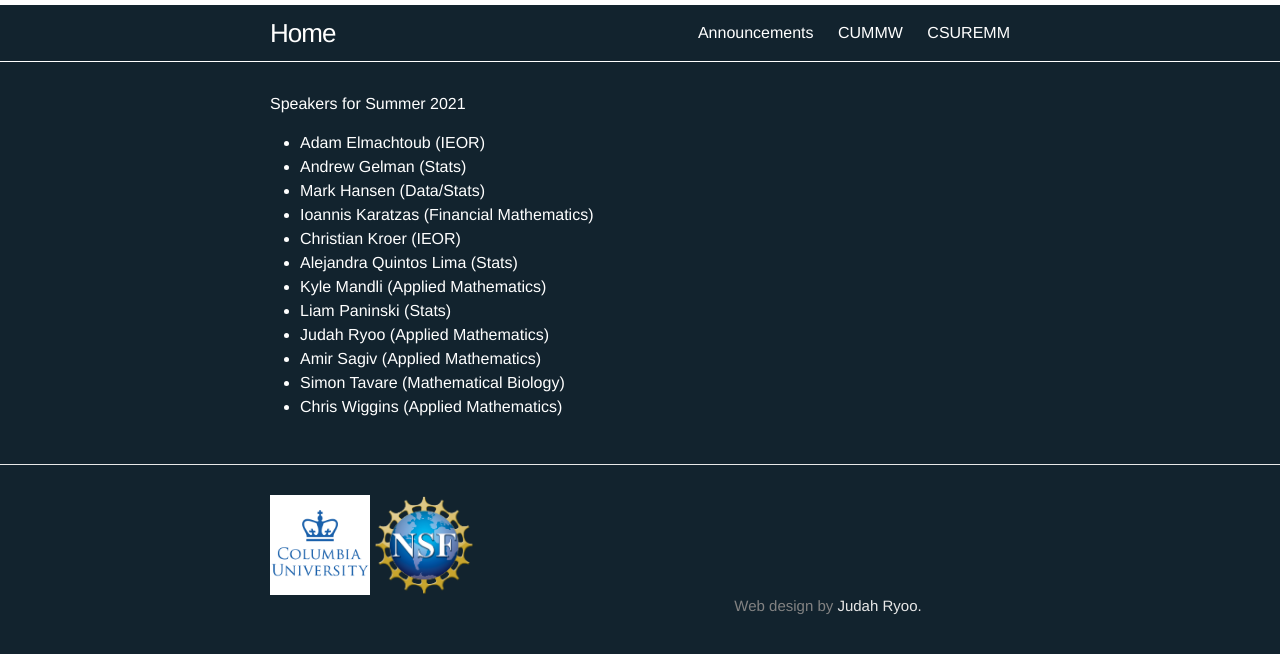
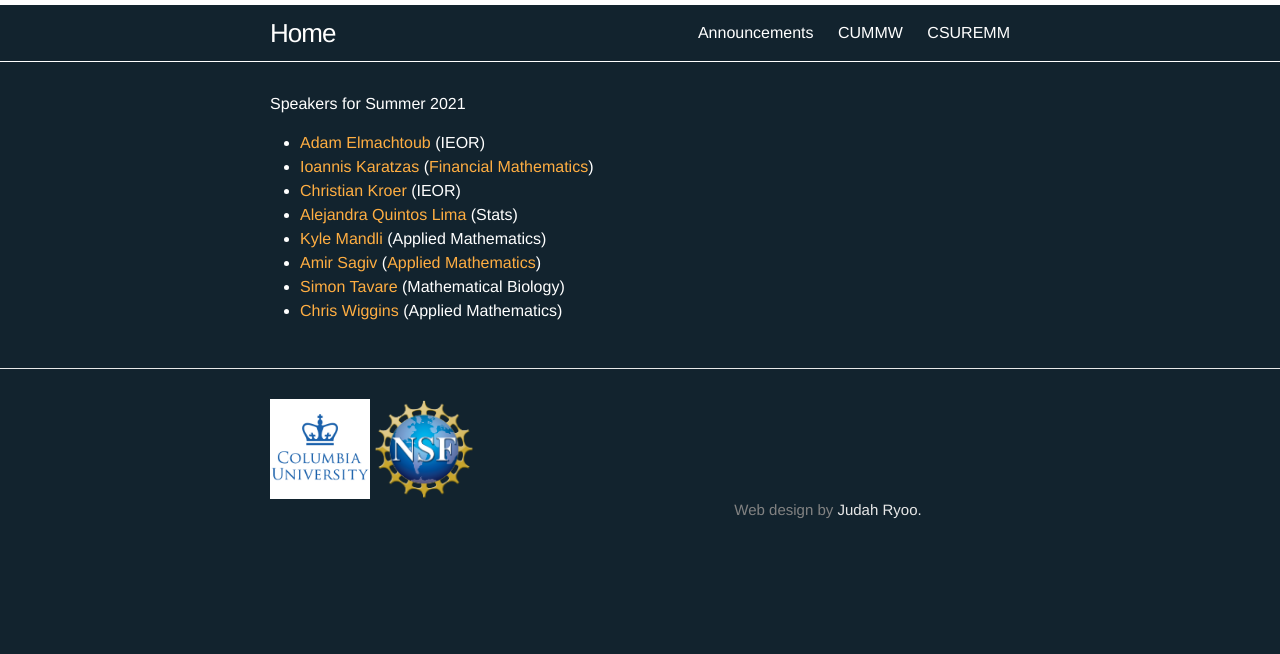
Before and after one commit to ColumbiaUndergradMathModeling/Home, a Jekyll site: the page built from pages/participants/spsu21.md, in a window 1280 px wide. Shown: the top 654 px of the page. Built offline with Jekyll 4.4.1, drawn with Linux system fonts in a browser that asks for light colours.

Commit message:
Update spsu21.md
added abstracts to names

```diff
--- a/pages/participants/spsu21.md
+++ b/pages/participants/spsu21.md
@@ -5,15 +5,11 @@
 ---
 Speakers for Summer 2021
 
-* Adam Elmachtoub (IEOR)
-* Andrew Gelman (Stats)
-* Mark Hansen (Data/Stats)
-* Ioannis Karatzas (Financial Mathematics)
-* Christian Kroer (IEOR)
-* Alejandra Quintos Lima (Stats)
-* Kyle Mandli (Applied Mathematics)
-* Liam Paninski (Stats)
-* Judah Ryoo (Applied Mathematics)
-* Amir Sagiv (Applied Mathematics)
-* Simon Tavare (Mathematical Biology)
-* Chris Wiggins (Applied Mathematics)
+* [Adam Elmachtoub](https://columbiaundergradmathmodeling.github.io/Home/website/initial/2021/07/27/elmachtoub.html) (IEOR)
+* [Ioannis Karatzas](https://columbiaundergradmathmodeling.github.io/Home/website/initial/2021/07/01/karatzas.html) ([Financial Mathematics](https://columbiaundergradmathmodeling.github.io/Home/website/initial/2021/07/14/karatzas.html))
+* [Christian Kroer](https://columbiaundergradmathmodeling.github.io/Home/website/initial/2021/08/03/kroer.html) (IEOR)
+* [Alejandra Quintos Lima](https://columbiaundergradmathmodeling.github.io/Home/website/initial/2021/06/29/lima1.html) (Stats)
+* [Kyle Mandli](https://columbiaundergradmathmodeling.github.io/Home/website/initial/2021/07/13/mandli.html) (Applied Mathematics)
+* [Amir Sagiv](https://columbiaundergradmathmodeling.github.io/Home/website/initial/2021/07/06/sagiv1.html) ([Applied Mathematics](https://columbiaundergradmathmodeling.github.io/Home/website/initial/2021/07/08/sagiv2.html))
+* [Simon Tavare](https://columbiaundergradmathmodeling.github.io/Home/website/initial/2021/07/15/tavare.html) (Mathematical Biology)
+* [Chris Wiggins](https://columbiaundergradmathmodeling.github.io/Home/website/initial/2021/07/29/wiggins.html) (Applied Mathematics)
```
